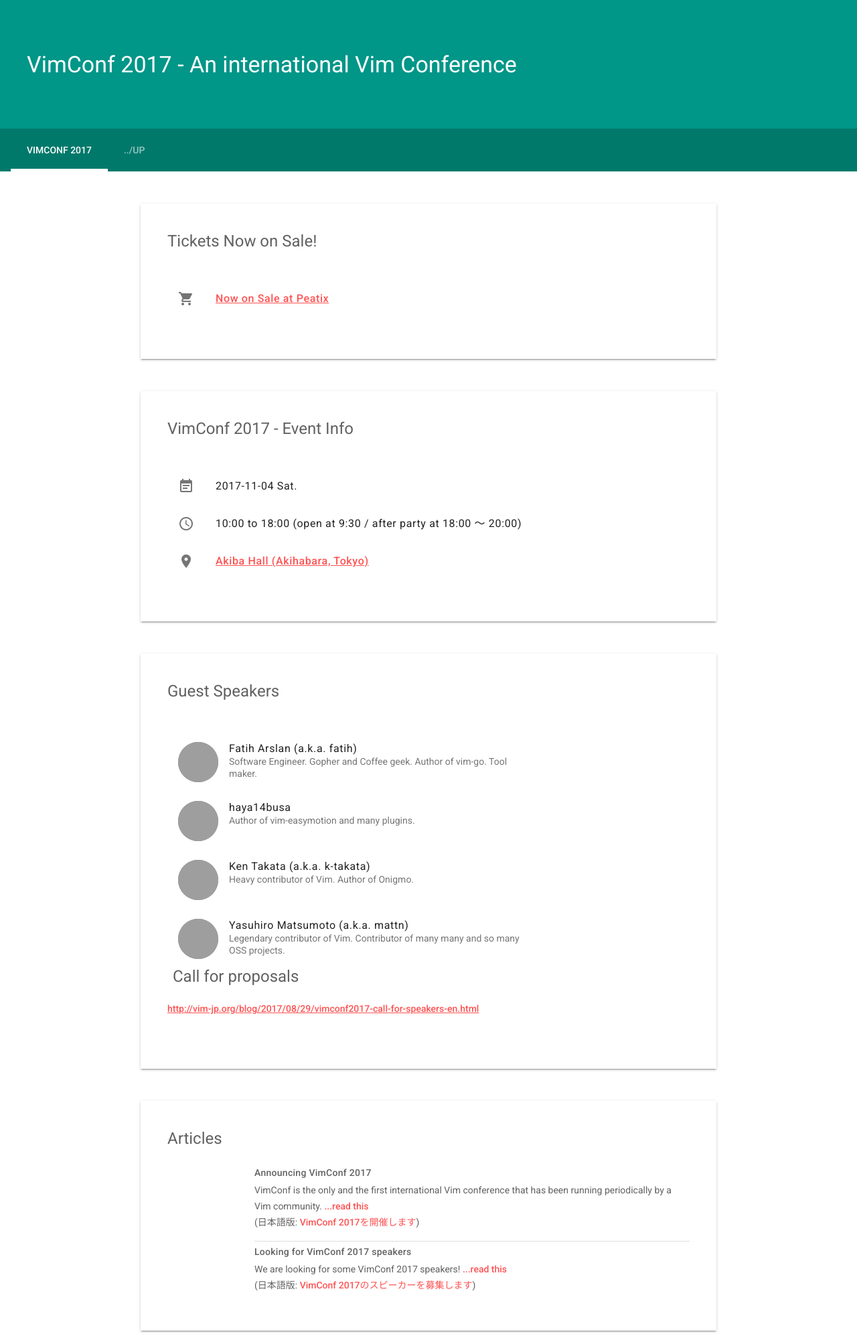
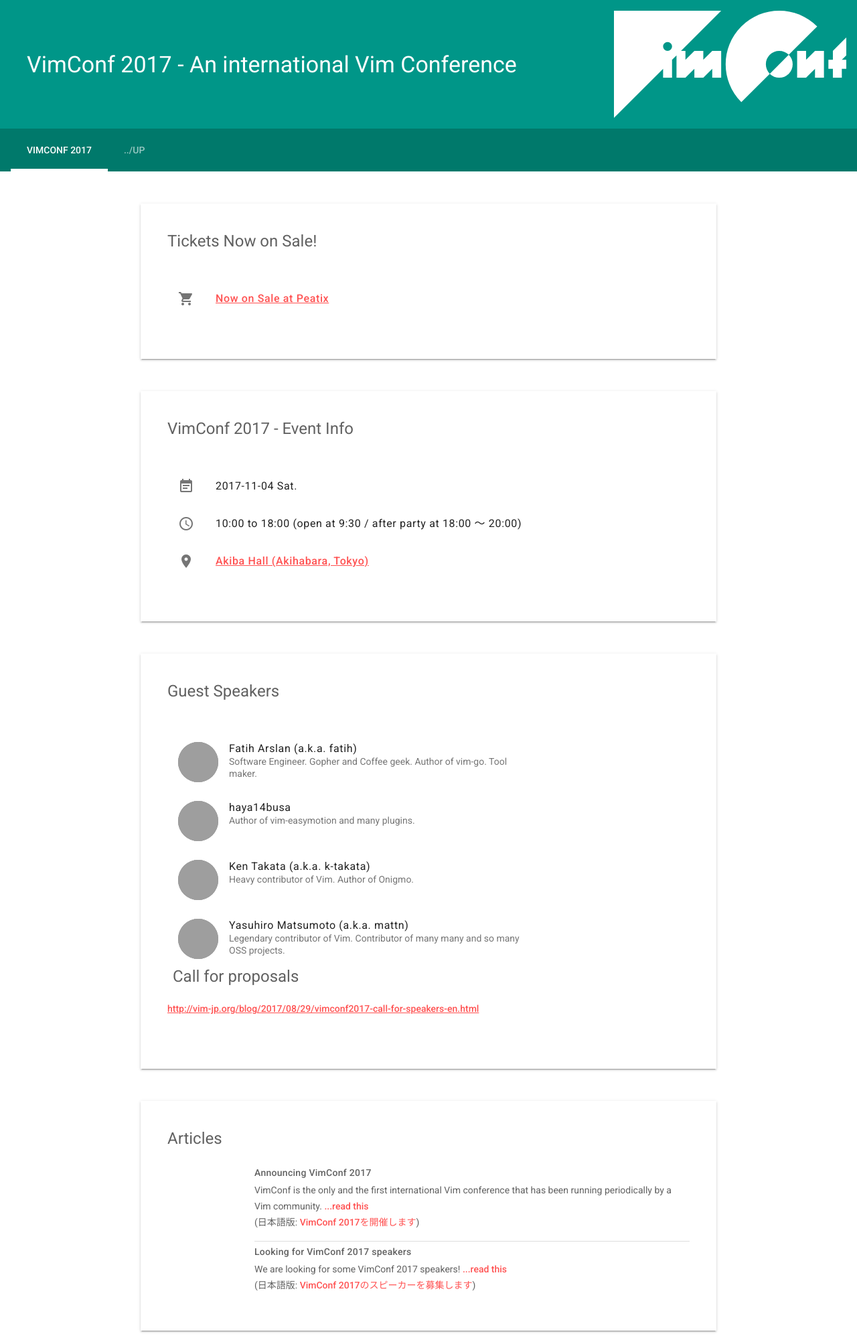
Before and after one commit to vim-jp/vimconf.org, a Jekyll site: the page built from 2017/index.html, in a window 1280 px wide. Shown: the whole page at 67% size. Built offline with Jekyll 4.4.1, drawn with Linux system fonts in a browser that asks for light colours; grey boxes are pictures that could not be loaded.

Commit message:
add logo

```diff
--- a/2017/styles.css
+++ b/2017/styles.css
@@ -241,3 +241,10 @@
   width: 60px;
   height: 60px;
 }
+
+#header {
+  background-image: url(./logo-white.svg);
+  background-repeat: no-repeat;
+  background-size: auto 160px;
+  background-position: top 16px right 16px;
+}
--- a/_layouts/2017/landing.html
+++ b/_layouts/2017/landing.html
@@ -2,7 +2,7 @@
 layout: 2017/default
 ---
 <div class="mdl-layout mdl-js-layout mdl-layout--fixed-header">
-  <header class="mdl-layout__header mdl-layout__header--scroll mdl-color--primary">
+  <header class="mdl-layout__header mdl-layout__header--scroll mdl-color--primary" id="header">
     <div class="mdl-layout--large-screen-only mdl-layout__header-row">
     </div>
     <div class="mdl-layout--large-screen-only mdl-layout__header-row">
```
Also changed, not shown: 2017/logo-white.svg (added).
